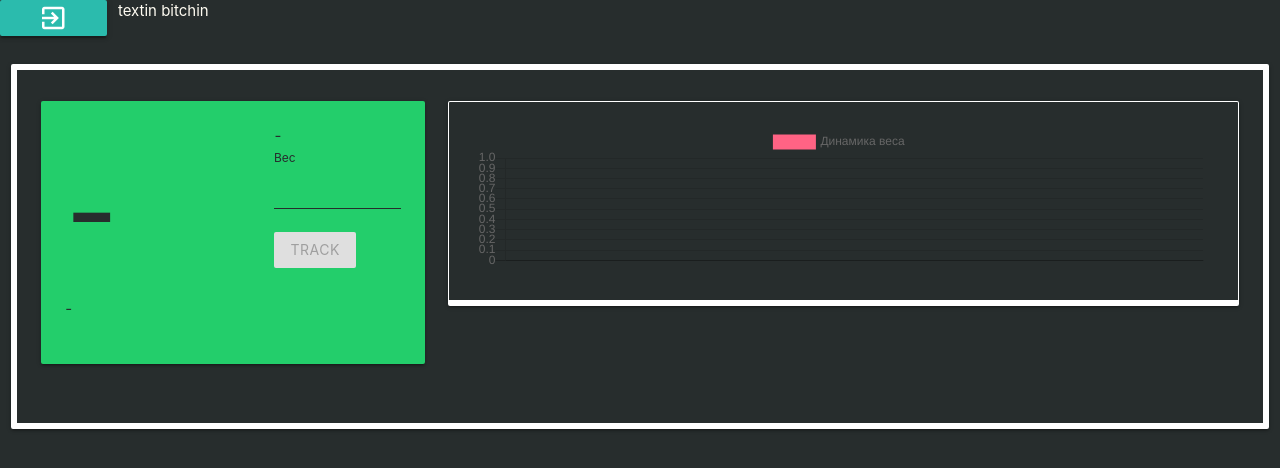
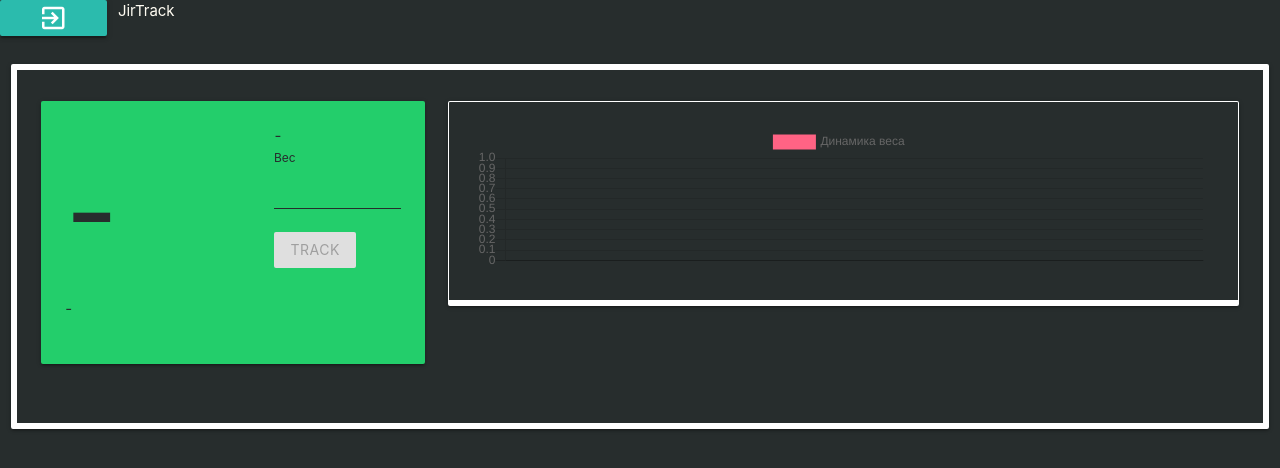
Before and after one commit to qystaubai/jirTrack, a React (Create React App) app in the folder client/: page / in a window 1280 px wide. Shown: the top 468 px of the page. Built offline with nearby package versions, Linux system fonts and the light colour scheme; no server answers; sample sign-in values are in the browser's storage.

Commit message:
Update TopBar.js

```diff
--- a/client/src/component/TopBar.js
+++ b/client/src/component/TopBar.js
@@ -8,7 +8,7 @@ export const TopBar = (props) => {
                 <button className="btn exit col s1" onClick={props.logout}>
                     <i className="material-icons">exit_to_app</i>
                 </button>
-                <div className='col s11'> textin bitchin</div>
+                <div className='col s11'>JirTrack</div>
             </div>
         </>
     )
```
